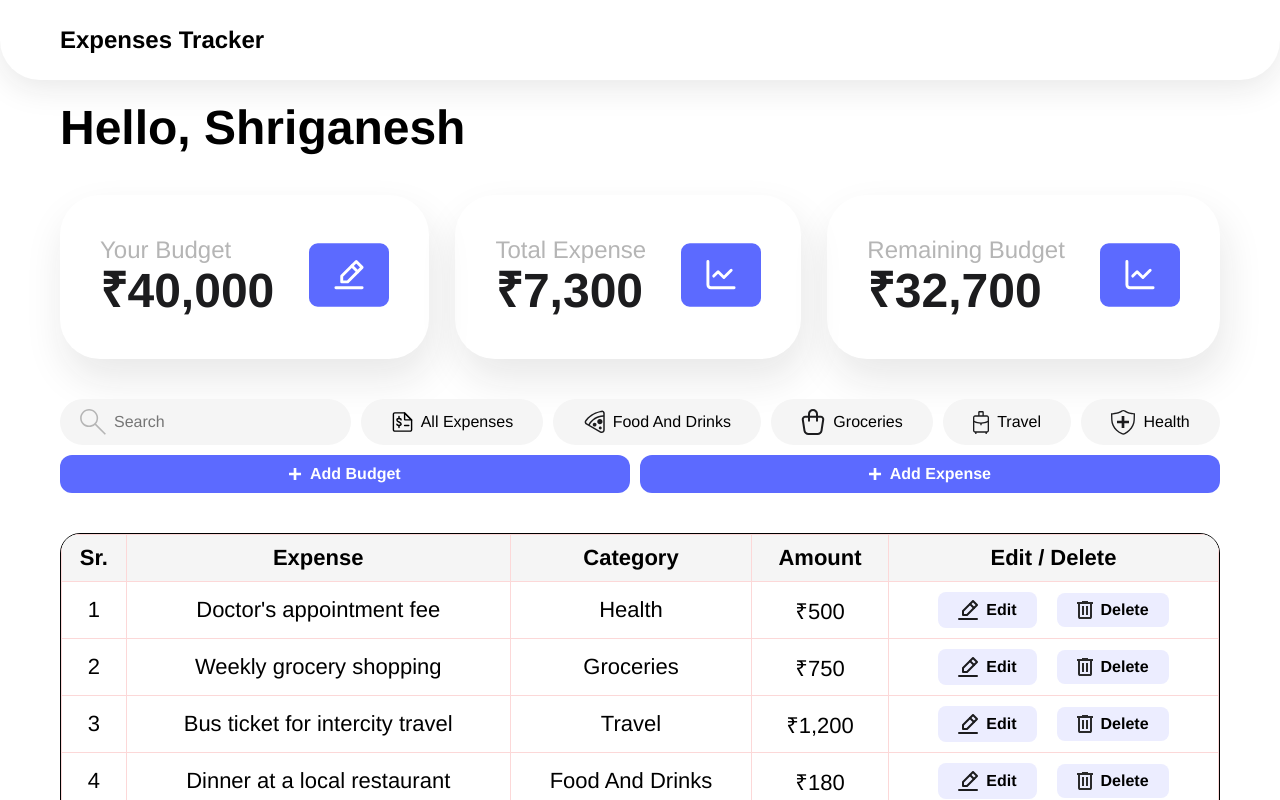
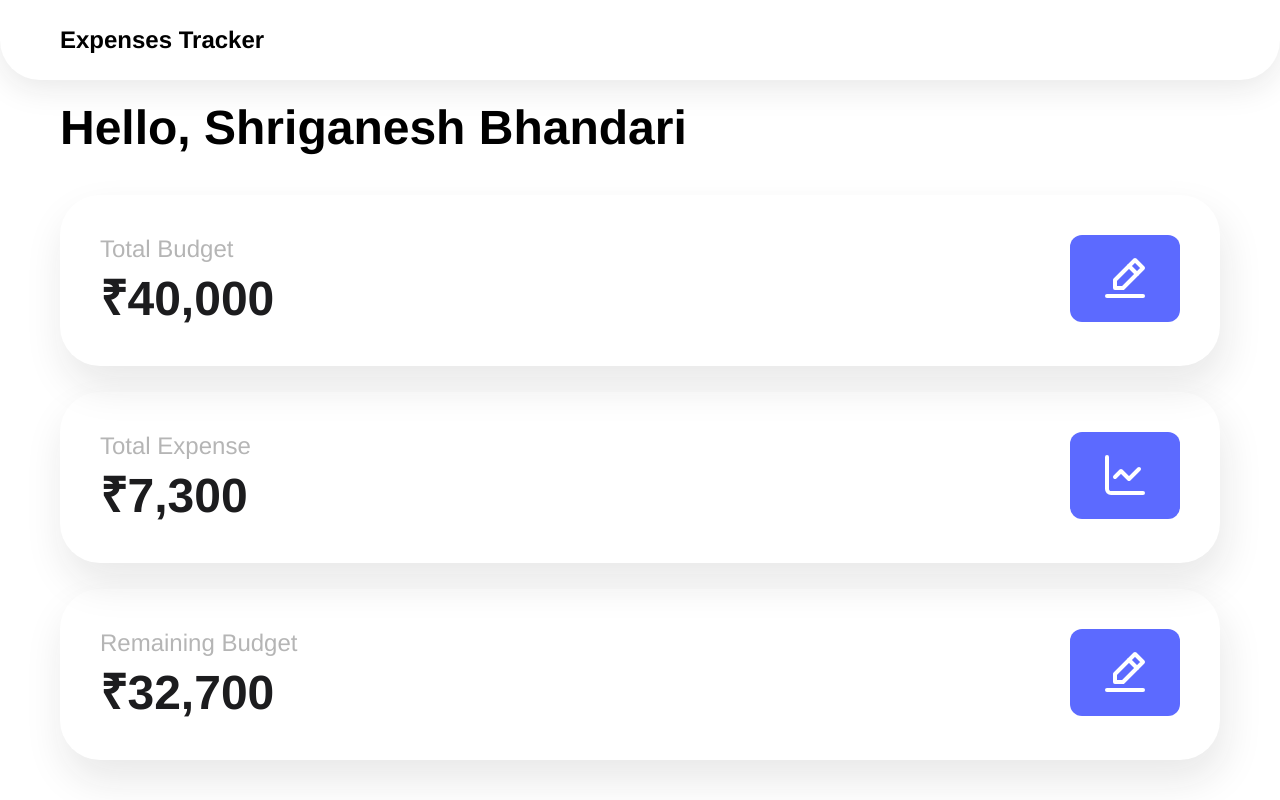
Before and after one commit to ShriganeshBhandari09/Expenses-Tracker-App, a React (Vite) app in the folder Expense Tracker/: page / in a window 1280 px wide. Shown: the top 800 px of the page. Built offline with nearby package versions, Linux system fonts and the light colour scheme.

Commit message:
Done Some Changes

```diff
--- a/Expense Tracker/src/App.jsx
+++ b/Expense Tracker/src/App.jsx
@@ -1,9 +1,11 @@
 import "./App.css";
 import ExpenseApp from "./components/ExpenseApp";
+import Navbar from "./components/Navbar";
 
 function App() {
   return (
     <>
+      <Navbar />
       <ExpenseApp />
     </>
   );
--- a/Expense Tracker/src/components/AddBudgetModal.jsx
+++ b/Expense Tracker/src/components/AddBudgetModal.jsx
@@ -5,7 +5,7 @@ const AddBudgetModal = ({
   handleBudgetChange,
   open,
   handleBudgetModalChange,
-  addNotify,
+  // addNotify,
 }) => {
   const [inputBudget, setInputBudget] = useState(budget);
   const [isOpen, setIsOpen] = useState(open);
@@ -28,7 +28,6 @@ const AddBudgetModal = ({
       handleBudgetChange(inputBudget);
       handleBudgetModalChange(setIsOpen(!isOpen));
       setInputBudget("");
-      addNotify();
     }
   };
 
--- a/Expense Tracker/src/components/AddExpenseModal.jsx
+++ b/Expense Tracker/src/components/AddExpenseModal.jsx
@@ -4,7 +4,6 @@ const AddExpenseModal = ({
   handleExpenseData,
   open,
   handleExpenseModalChange,
-  addNotify,
 }) => {
   const [newExpense, setNewExpense] = useState("");
   const [category, setCategory] = useState("");
@@ -50,13 +49,14 @@ const AddExpenseModal = ({
       console.log("Category", category);
       console.log("Expense Amount", newExpenseAmount);
       handleExpenseData({
+        id: Date.now(),
         description: newExpense,
         category: category,
         date: date,
-        amount: parseInt(newExpenseAmount),
+        amount: Number(newExpenseAmount),
       });
       handleExpenseModalChange(setIsOpen(!isOpen));
-      addNotify();
+      // addNotify();
     }
   };
 
--- a/Expense Tracker/src/components/ExpenseApp.jsx
+++ b/Expense Tracker/src/components/ExpenseApp.jsx
@@ -1,12 +1,11 @@
 import { useEffect, useState } from "react";
-import Budget from "./common/Budget";
-import Navbar from "./Navbar";
-import ExpenseTable from "./ExpenseTable";
-
+import ExpenseComponent from "./common/ExpenseComponent";
 import budgetimage from "../assets/budget.svg";
 import expenseimage from "../assets/expense.svg";
-import { ToastContainer, toast } from "react-toastify";
-import "react-toastify/dist/ReactToastify.css";
+import ExpenseTable from "./ExpenseTable";
+import AddBudgetModal from "./AddBudgetModal";
+import AddExpenseModal from "./AddExpenseModal";
+import DeleteBudgetModal from "./DeleteBudgetModal";
 
 const Data = [
   {
@@ -81,108 +80,120 @@ const Data = [
   },
 ];
 
-const ExpenseApp = () => {
+const ExpensesApp = () => {
   const [budget, setBudget] = useState(40000);
-  const [expense, setExpense] = useState(null);
-  const [expenseData, setExpenseData] = useState(Data);
-  // const [BudgetModalOpen, setBudgetModalOpen] = useState(false);
-  // const [ExpenseModalOpen, setExpenseModalOpen] = useState(false);
-  // const [category, setcategory] = useState("");
-  // const [searchInput, setsearchInput] = useState("");
-  // const [filteredTransactions, setFilteredTransactions] = useState(expenseData);
-
-  const handleExpenseDataChange = (newExpesne) => {
-    const newExpensedata = [...expenseData, newExpesne];
-    setExpenseData(newExpensedata);
-  };
-
-  useEffect(() => {
-    const calculateExpense = () => {
-      // console.log(expenseData);
-      let result = expenseData.reduce((acc, item) => {
-        return acc + item.amount;
-      }, 0);
-      setExpense(result);
-    };
-    calculateExpense();
-  }, [expenseData]);
-
-  // const calculateRemainingBudget = (budget, expense) =>{
-  //   console.log(budget)
-  //   return parseFloat(budget - expense)
-  // }
+  const [expense, setExpense] = useState(10000);
+  const [transactions, setTransactions] = useState(Data);
+  const [BudgetModalOpen, setBudgetModalOpen] = useState(false);
+  const [ExpenseModalOpen, setExpenseModalOpen] = useState(false);
+  const [deleteModalOpen, setDeleteModalOpen] = useState(false);
 
   const handleBudgetChange = (newBudget) => {
     setBudget(newBudget);
   };
 
-  // const handleBudgetModalChange = () => {
-  //   // setIsOpen(newOpen);
-  //   // console.log(BudgetModalOpen);
-  //   if (BudgetModalOpen) {
-  //     setBudgetModalOpen(false);
-  //   } else {
-  //     setBudgetModalOpen(true);
-  //   }
-  // };
-
-  // const handleExpenseModalChange = () => {
-  //   // setIsOpen(newOpen);
-  //   // console.log(BudgetModalOpen);
-  //   if (ExpenseModalOpen) {
-  //     setExpenseModalOpen(false);
-  //   } else {
-  //     setExpenseModalOpen(true);
-  //   }
-  // };
-
-  const handleExpenseDeleteChange = (newExpenseData) => {
-    setExpenseData(newExpenseData);
+  const handleExpenseDataChange = (newExpesne) => {
+    const newExpensedata = [...transactions, newExpesne];
+    setTransactions(newExpensedata);
   };
 
-  // const handleExpenseDataCategoryChange = (newExpenseData) => {
-  //   setExpenseData(newExpenseData);
-  // };
+  const handleDelete = (id) => {
+    const updatedTransactions = transactions.filter(
+      (transaction) => transaction.id !== id
+    );
+    setTransactions(updatedTransactions);
+  };
 
-  // const handleExpenseData = (newData) => {
-  //   const newExpenseData = [...expenseData];
-  //   newExpenseData.push(newData);
-  //   setExpenseData(newExpenseData);
-  // };
+  const handleBudgetModalChange = () => {
+    if (BudgetModalOpen) {
+      setBudgetModalOpen(false);
+    } else {
+      setBudgetModalOpen(true);
+    }
+  };
 
-  const addBudgetNotify = () => toast.success("Added Budget Successfully");
-  const addExpenseNotify = () => toast.success("Added Expense Successfully");
-  const delteNotify = () => toast.success("Deleted Succesfully");
+  const handleExpenseModalChange = () => {
+    // setIsOpen(newOpen);
+    // console.log(BudgetModalOpen);
+    if (ExpenseModalOpen) {
+      setExpenseModalOpen(false);
+    } else {
+      setExpenseModalOpen(true);
+    }
+  };
+
+  const handleDeleteModalChange = () => {
+    if (deleteModalOpen) {
+      setDeleteModalOpen(false);
+    } else {
+      setDeleteModalOpen(true);
+    }
+  };
+
+  useEffect(() => {
+    const calculateExpense = () => {
+      const totalExpense = transactions.reduce((accumulator, transaction) => {
+        return accumulator + transaction.amount;
+      }, 0);
+      setExpense(totalExpense);
+    };
+    calculateExpense();
+  }, [transactions]);
 
   return (
     <>
-      <Navbar />
       <div className="main-container">
-        <h1 className="user-heading">Hello, Shriganesh</h1>
+        <h1 className="user-heading">Hello, Shriganesh Bhandari</h1>
         <div className="budget-container">
-          <Budget title="Your Budget" budget={budget} image={budgetimage} />
-          <Budget title="Total Expense" budget={expense} image={expenseimage} />
-          <Budget
-            title="Remaining Budget"
-            budget={budget - expense}
+          <ExpenseComponent
+            title={"Total Budget"}
+            budget={budget}
+            image={budgetimage}
+          />
+          <ExpenseComponent
+            title={"Total Expense"}
+            budget={expense}
             image={expenseimage}
           />
+          <ExpenseComponent
+            title={"Remaining Budget"}
+            budget={budget - expense}
+            image={budgetimage}
+          />
         </div>
-        {/* {budget < expense ? <div className="warning"><h2>Please manage expenses within the budget.</h2></div> : null} */}
         <ExpenseTable
-          expenseData={expenseData}
-          budget={budget}
-          handleBudgetChange={handleBudgetChange}
-          addBudgetNotify={addBudgetNotify}
-          handleExpenseDeleteChange={handleExpenseDeleteChange}
-          handleExpenseData={handleExpenseDataChange}
-          delteNotify={delteNotify}
-          addNotify={addExpenseNotify}
+          transactions={transactions}
+          handleDelete={handleDelete}
+          handleBudgetModalChange={handleBudgetModalChange}
+          handleExpenseModalChange={handleExpenseModalChange}
+          handleDeleteModalChange={handleDeleteModalChange}
         />
+        {BudgetModalOpen && (
+          <AddBudgetModal
+            budget={budget}
+            handleBudgetChange={handleBudgetChange}
+            open={BudgetModalOpen}
+            handleBudgetModalChange={handleBudgetModalChange}
+          />
+        )}
+        {ExpenseModalOpen && (
+          <AddExpenseModal
+            expenseData={transactions}
+            handleExpenseData={handleExpenseDataChange}
+            open={ExpenseModalOpen}
+            handleExpenseModalChange={handleExpenseModalChange}
+          />
+        )}
+        {deleteModalOpen && (
+          <DeleteBudgetModal
+            deleteModalOpen={deleteModalOpen}
+            handleDeleteModalChange={handleDeleteModalChange}
+            handleDelete={handleDelete}
+          />
+        )}
       </div>
-      <ToastContainer position="top-center" />
     </>
   );
 };
 
-export default ExpenseApp;
+export default ExpensesApp;
--- a/Expense Tracker/src/components/ExpenseTable.jsx
+++ b/Expense Tracker/src/components/ExpenseTable.jsx
@@ -1,98 +1,60 @@
+import editimage from "../assets/edit.svg";
+import deleteimage from "../assets/delete.svg";
 import { useEffect, useState } from "react";
-import deleteimage from "../assets/delete.svg";
-import editimage from "../assets/edit.svg";
-import DeleteBudgetModal from "./DeleteBudgetModal";
-
-import expenses from "../assets/expenses.svg";
-
 import searchimage from "../assets/search.svg";
+import PrimaryButton from "./common/PrimaryButton";
+import addimage from "../assets/add.svg";
+import healthimage from "../assets/health.svg";
+import travelimage from "../assets/travel.svg";
 import foodimage from "../assets/food.svg";
 import groceriesimage from "../assets/groceries.svg";
-import healthimage from "../assets/health.svg";
-import travelimage from "../assets/travel.svg";
-import addimage from "../assets/add.svg";
+import expenses from "../assets/expenses.svg";
 import SecondaryButton from "./common/SecondaryButton";
-import PrimaryButton from "./common/PrimaryButton";
-import AddBudgetModal from "./AddBudgetModal";
-import AddExpenseModal from "./AddExpenseModal";
 
 const ExpenseTable = ({
-  expenseData,
-  handleExpenseDeleteChange,
-  delteNotify,
-  budget,
-  handleBudgetChange,
-  addBudgetNotify,
-  handleExpenseData,
-  addNotify,
+  transactions,
+  handleBudgetModalChange,
+  handleExpenseModalChange,
+  handleDeleteModalChange,
 }) => {
-  // const expenseData = props.expenseData;
-
-  const [BudgetModalOpen, setBudgetModalOpen] = useState(false);
-  const [ExpenseModalOpen, setExpenseModalOpen] = useState(false);
-  const [deleteModalOpen, setDeleteModalOpen] = useState(false);
-  const [searchInput, setsearchInput] = useState("");
-  const [filteredTransactions, setFilteredTransactions] = useState(expenseData);
-
-  const handleBudgetModalChange = () => {
-    // setIsOpen(newOpen);
-    // console.log(BudgetModalOpen);
-    if (BudgetModalOpen) {
-      setBudgetModalOpen(false);
-    } else {
-      setBudgetModalOpen(true);
-    }
-  };
-
-  const handleExpenseModalChange = () => {
-    // setIsOpen(newOpen);
-    // console.log(BudgetModalOpen);
-    if (ExpenseModalOpen) {
-      setExpenseModalOpen(false);
-    } else {
-      setExpenseModalOpen(true);
-    }
-  };
-
-  const handleDeleteModalChange = () => {
-    // setIsOpen(newOpen);
-    // console.log(BudgetModalOpen);
-    if (deleteModalOpen) {
-      setDeleteModalOpen(false);
-    } else {
-      setDeleteModalOpen(true);
-    }
-  };
-
+  const [searchInput, setSearchInput] = useState("");
+  const [filteredTransactions, setFilteredTransactions] =
+    useState(transactions);
   const handleCategoryChange = (buttonname) => {
-    const expensesData = [...expenseData];
+    const expensesData = [...transactions];
     const sortedExpenses = expensesData.filter((item) => {
       return item.category === buttonname;
     });
     setFilteredTransactions(sortedExpenses);
   };
 
-  const handleSearchInputChange = (searchInput) => {
+  const handleAllExpenses = () => {
+    setFilteredTransactions(transactions);
+  };
+
+  const handleSearchInput = (searchInput) => {
     if (!searchInput || !searchInput.trim().length) {
-      setFilteredTransactions(expenseData);
+      setFilteredTransactions(transactions);
       return;
     }
+
     const filteredData = [...filteredTransactions];
-    const sortedExpenses = filteredData.filter((item) => {
-      return item.description
+
+    const sortedTransactions = filteredData.filter((transactions) =>
+      transactions.description
         .toLowerCase()
-        .includes(searchInput.toLowerCase().trim());
-    });
-    setFilteredTransactions(sortedExpenses);
+        .includes(searchInput.toLowerCase().trim())
+    );
+    setFilteredTransactions(sortedTransactions);
   };
 
-  const handleAllExpenses = () => {
-    setFilteredTransactions(expenseData)
-  }
+  useEffect(() => {
+    handleSearchInput(searchInput);
+  }, [transactions, searchInput]);
 
   useEffect(() => {
-    handleSearchInputChange(searchInput);
-  }, [expenseData, searchInput]);
+    setFilteredTransactions(transactions);
+  }, [transactions]);
 
   return (
     <>
@@ -104,35 +66,31 @@ const ExpenseTable = ({
             placeholder="Search"
             id="search"
             value={searchInput}
-            onChange={(e) => setsearchInput(e.target.value)}
+            onChange={(e) => setSearchInput(e.target.value)}
           />
         </div>
-        <button className="secondary-btn" onClick={handleAllExpenses}><img src={expenses} alt="" />All Expenses</button>
+        <button className="secondary-btn" onClick={handleAllExpenses}>
+          <img src={expenses} alt="" />
+          All Expenses
+        </button>
         <SecondaryButton
           buttonname="Food And Drinks"
           image={foodimage}
-          // handleExpenseDataCategoryChange={handleExpenseDataCategoryChange}
           handleCategoryChange={handleCategoryChange}
         />
         <SecondaryButton
           buttonname="Groceries"
           image={groceriesimage}
-          // expenseData={expenseData}
-          // handleExpenseDataCategoryChange={handleExpenseDataCategoryChange}
           handleCategoryChange={handleCategoryChange}
         />
         <SecondaryButton
           buttonname="Travel"
           image={travelimage}
-          expenseData={expenseData}
-          // handleExpenseDataCategoryChange={handleExpenseDataCategoryChange}
           handleCategoryChange={handleCategoryChange}
         />
         <SecondaryButton
           buttonname="Health"
           image={healthimage}
-          expenseData={expenseData}
-          // handleExpenseDataCategoryChange={handleExpenseDataCategoryChange}
           handleCategoryChange={handleCategoryChange}
         />
         <PrimaryButton
@@ -148,49 +106,13 @@ const ExpenseTable = ({
       </div>
       {filteredTransactions?.length > 0 ? (
         <div className="expense-container">
-          {/* <div className="expense-container-heading">
-          <p>Sr.</p>
-          <p>Expense</p>
-          <p>Amount</p>
-          <p>Edit/Delete</p>
-        </div>
-        <div className="expense-container-data">
-          <div>
-          <p>1</p>
-          <p>Expense on Pizza</p>
-          <p>200</p>
-          <p><button type="button">Edit</button> <button type="button">Delete</button></p>
-          </div>
-          <div>
-          <p>1</p>
-          <p>Expense on Pizza</p>
-          <p>200</p>
-          <p><button type="button">Edit</button> <button type="button">Delete</button></p>
-          </div>
-          <div>
-          <p>1</p>
-          <p>Expense on Pizza</p>
-          <p>200</p>
-          <p><button type="button">Edit</button> <button type="button">Delete</button></p>
-          </div>          <div>
-          <p>1</p>
-          <p>Expense on Pizza</p>
-          <p>200</p>
-          <p><button type="button">Edit</button> <button type="button">Delete</button></p>
-          </div>          <div>
-          <p>1</p>
-          <p>Expense on Pizza</p>
-          <p>200</p>
-          <p><button type="button">Edit</button> <button type="button">Delete</button></p>
-          </div>
-        </div> */}
           <table>
             <thead>
               <tr>
                 <th className="table-header">Sr.</th>
                 {/* <th className="table-header">Date</th> */}
                 <th className="table-header">Expense</th>
-                <th className="table-header">Category</th>
+                {/* <th className="table-header">Category</th> */}
                 <th className="table-header">Amount</th>
                 <th className="table-header">Edit / Delete</th>
               </tr>
@@ -198,11 +120,11 @@ const ExpenseTable = ({
             <tbody className="table-data">
               {filteredTransactions.map((item, index) => {
                 return (
-                  <tr key={index}>
+                  <tr key={index} className="table-row">
                     <td>{index + 1}</td>
                     {/* <td>{item.date.split("-").reverse().join("-")}</td> */}
                     <td>{item.description}</td>
-                    <td>{item.category}</td>
+                    {/* <td>{item.category}</td> */}
                     <td>₹{Number(item.amount).toLocaleString()}</td>
                     <td>
                       <div className="table-button-div">
@@ -213,7 +135,7 @@ const ExpenseTable = ({
                         <button
                           type="button"
                           className="table-button"
-                          onClick={handleDeleteModalChange}
+                          onClick={() => handleDeleteModalChange(item.id)}
                         >
                           <img src={deleteimage} alt="" />
                           Delete
@@ -229,34 +151,6 @@ const ExpenseTable = ({
       ) : (
         <h2 className="warning">No Expenses!!!</h2>
       )}
-      {BudgetModalOpen && (
-        <AddBudgetModal
-          budget={budget}
-          handleBudgetChange={handleBudgetChange}
-          open={BudgetModalOpen}
-          handleBudgetModalChange={handleBudgetModalChange}
-          addNotify={addBudgetNotify}
-        />
-      )}
-      {ExpenseModalOpen && (
-        <AddExpenseModal
-          expenseData={expenseData}
-          handleExpenseData={handleExpenseData}
-          open={ExpenseModalOpen}
-          handleExpenseModalChange={handleExpenseModalChange}
-          delteNotify={delteNotify}
-          addNotify={addNotify}
-        />
-      )}
-      {deleteModalOpen && (
-        <DeleteBudgetModal
-          deleteModalOpen={deleteModalOpen}
-          handleDeleteModalChange={handleDeleteModalChange}
-          expenseData={expenseData}
-          handleExpenseDeleteChange={handleExpenseDeleteChange}
-          delteNotify={delteNotify}
-        />
-      )}
     </>
   );
 };
--- a/Expense Tracker/src/components/common/Budget.jsx
+++ b/Expense Tracker/src/components/common/ExpenseComponent.jsx
@@ -1,7 +1,7 @@
-const Budget = ({ title, budget, image }) => {
+const ExpenseComponent = ({ title, budget, image }) => {
   return (
     <div className="budget-component">
-      <div>
+      <div className="budget-component-details">
         <h2>{title}</h2>
         <p>₹{Number(budget).toLocaleString()}</p>
       </div>
@@ -12,6 +12,6 @@ const Budget = ({ title, budget, image }) => {
   );
 };
 
-Budget.propTypes;
+ExpenseComponent.propTypes;
 
-export default Budget;
+export default ExpenseComponent;
--- a/Expense Tracker/src/components/common/PrimaryButton.jsx
+++ b/Expense Tracker/src/components/common/PrimaryButton.jsx
@@ -1,10 +1,4 @@
 const PrimaryButton = ({ image, buttonname, handelModalChange }) => {
-  // const [openModal, setOpenModal] = useState(true);
-  // const handleClick = () => {
-  //   setOpenModal(!openModal);
-  //   console.log(openModal);
-  //   handleModalChange(openModal);
-  // };
   return (
     <button className="primary-btn" onClick={handelModalChange}>
       {image ? <img src={image} alt="" /> : null}
--- a/Expense Tracker/src/index.css
+++ b/Expense Tracker/src/index.css
@@ -1,72 +1,3 @@
-/* :root {
-  font-family: Inter, system-ui, Avenir, Helvetica, Arial, sans-serif;
-  line-height: 1.5;
-  font-weight: 400;
-
-  color-scheme: light dark;
-  color: rgba(255, 255, 255, 0.87);
-  background-color: #242424;
-
-  font-synthesis: none;
-  text-rendering: optimizeLegibility;
-  -webkit-font-smoothing: antialiased;
-  -moz-osx-font-smoothing: grayscale;
-}
-
-a {
-  font-weight: 500;
-  color: #646cff;
-  text-decoration: inherit;
-}
-a:hover {
-  color: #535bf2;
-}
-
-body {
-  margin: 0;
-  display: flex;
-  place-items: center;
-  min-width: 320px;
-  min-height: 100vh;
-}
-
-h1 {
-  font-size: 3.2em;
-  line-height: 1.1;
-}
-
-button {
-  border-radius: 8px;
-  border: 1px solid transparent;
-  padding: 0.6em 1.2em;
-  font-size: 1em;
-  font-weight: 500;
-  font-family: inherit;
-  background-color: #1a1a1a;
-  cursor: pointer;
-  transition: border-color 0.25s;
-}
-button:hover {
-  border-color: #646cff;
-}
-button:focus,
-button:focus-visible {
-  outline: 4px auto -webkit-focus-ring-color;
-}
-
-@media (prefers-color-scheme: light) {
-  :root {
-    color: #213547;
-    background-color: #ffffff;
-  }
-  a:hover {
-    color: #747bff;
-  }
-  button {
-    background-color: #f9f9f9;
-  }
-} */
-
 @import url("https://fonts.googleapis.com/css2?family=Arimo:ital,wght@0,400..700;1,400..700&family=Oswald:wght@200..700&display=swap");
 
 * {
@@ -117,6 +48,11 @@ button:focus-visible {
   display: flex;
   flex-direction: column;
   gap: 26px;
+}
+
+.budget-component-details {
+  display: flex;
+  flex-direction: column;
 }
 
 .budget-component h2 {
@@ -202,7 +138,7 @@ button:focus-visible {
 }
 
 .expense-container {
-  border: 1px solid black;
+  border: 2px solid #b5b5b5;
   width: 100%;
   position: relative;
   overflow: scroll;
@@ -213,37 +149,14 @@ button:focus-visible {
   display: none;
 }
 
-/* .expense-container table {
-  width: 100%;
-  border-collapse: collapse;
-  padding: 20px;
+th,
+tr {
+  border-bottom: 1px solid #b5b5b5;
+  /* border-radius: 10px 10px 0px 0px; */
 }
 
-tbody tr td,
-thead tr th {
-  text-align: center;
-  padding-top: 10px;
-  padding-right: 10px;
-  padding-bottom: 10px;
-  font-weight: 700;
-}
-thead {
-  border-bottom: 1px solid black;
-}
-
-tbody tr {
-  border-bottom: 1px solid black;
-}
-
-tbody tr:last-child {
+.table-row:last-child {
   border-bottom: none;
-}
- */
-
-th,
-td {
-  border: 1px solid #fcd8d8;
-  /* border-radius: 10px 10px 0px 0px; */
 }
 
 td {
@@ -268,9 +181,8 @@ tbody tr:hover {
 }
 
 .table-header {
+  padding: 10px;
   text-align: center;
-  background-color: #f5f5f5;
-  padding: 10px;
   font-size: 22px;
 }
 
@@ -288,7 +200,7 @@ tbody tr:hover {
   display: flex;
   justify-content: center;
   align-items: center;
-  padding: 5px 0px;
+  padding: 10px 5px;
   gap: 5px;
   font-size: 16px;
   background-color: #ecedff;
@@ -307,7 +219,8 @@ tbody tr:hover {
 }
 
 .add-budget-container,
-.add-expense-container, .delete-modal-container {
+.add-expense-container,
+.delete-modal-container {
   background-color: white;
   position: fixed;
   top: 50%;
@@ -320,15 +233,14 @@ tbody tr:hover {
   border-radius: 10px;
 }
 
-.delete-modal-container{
+.delete-modal-container {
   padding: 20px;
   display: flex;
   flex-direction: column;
   gap: 20px;
-  width: 20%;
 }
 
-.delete-modal-img-container{
+.delete-modal-img-container {
   margin: 0 auto;
 }
 
@@ -344,31 +256,6 @@ tbody tr:hover {
   font-size: 30px;
   border-radius: 0px 10px 0px 0px;
 }
-
-/* .add-budget-container form,
-.add-expense-input-container form {
-  display: flex;
-  flex-direction: column;
-  gap: 10px;
-}
-.add-budget-container form label,
-.add-expense-input-container form label {
-  font-size: 20px;
-}
-
-.add-budget-container h2 {
-  font-size: 30px;
-  text-align: center;
-}
-
-.add-budget-container input,
-.add-expense-input-container input,
-select {
-  font-size: 24px;
-  padding: 5px 10px;
-  border-radius: 10px;
-  border: none;
-} */
 
 .add-budget-container label,
 .add-expense-container label {
@@ -443,12 +330,12 @@ input::-webkit-inner-spin-button {
     gap: 40px;
   }
 
-  .budget-container {
-    flex-direction: row;
+  .budget-component {
+    padding: 40px;
   }
 
-  .budget-component {
-    padding: 40px;
+  .budget-component-details {
+    gap: 8px;
   }
 
   .budget-component h2 {
@@ -463,8 +350,8 @@ input::-webkit-inner-spin-button {
   }
 
   .budget-component-img {
-    width: 80px;
-    height: 80px;
+    width: 110px;
+    height: 87px;
   }
 
   .button-container {
@@ -500,3 +387,9 @@ input::-webkit-inner-spin-button {
     background-color: ;
   } */
 }
+
+@media (min-width: 1440px) {
+  .budget-container {
+    flex-direction: row;
+  }
+}
```
Also changed, not shown: Expense Tracker/src/components/DeleteBudgetModal.jsx (+18 -15 lines), Expense Tracker/src/components/Navbar.jsx (+8 -7 lines), Expense Tracker/src/components/common/SecondaryButton.jsx (+5 -17 lines).
